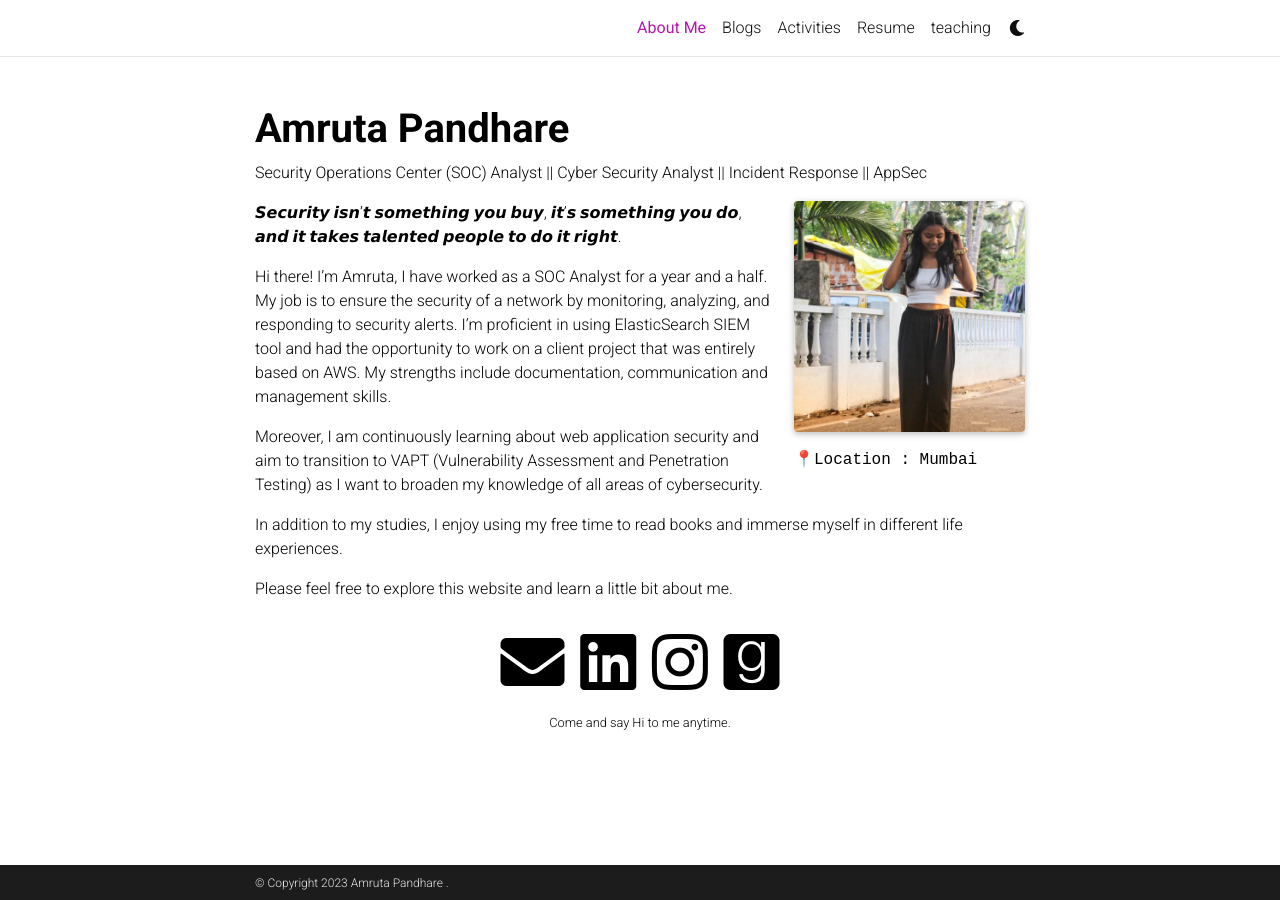
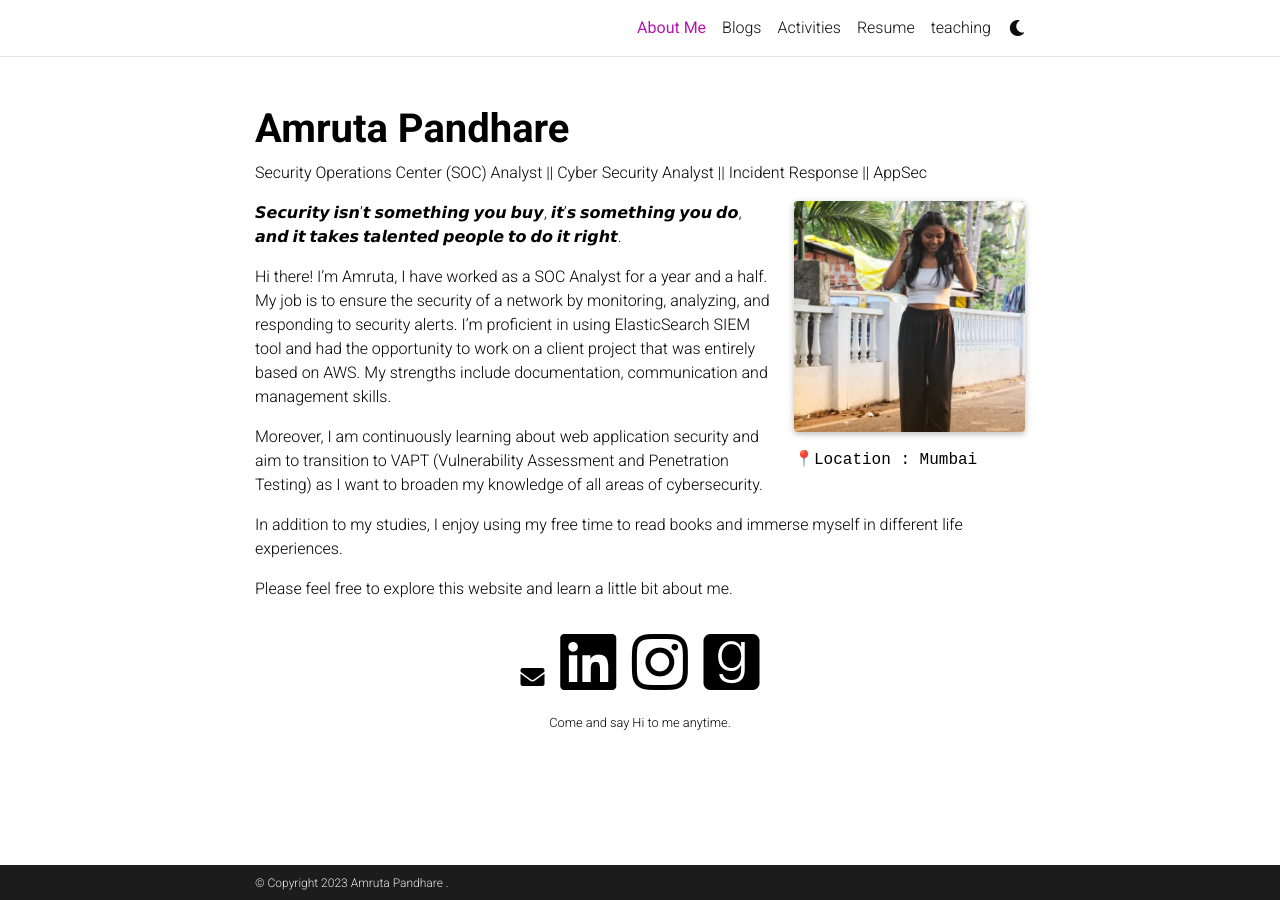
Before and after one commit to AmrutaPandhare/AmrutaPandhare.github.io, a Jekyll site: the page built from _pages/about.md, in a window 1280 px wide. Built offline with Jekyll 4.4.1, drawn with Linux system fonts in a browser that asks for light colours; full-size pictures stand in for the smaller copies a plugin makes; comment, search, counter and statistics services are not loaded; a style sheet for code colours, icons or effects is not loaded.

Commit message:
Update social.html

```diff
--- a/_includes/social.html
+++ b/_includes/social.html
@@ -1,5 +1,5 @@
             {%- if site.email -%}
-            <a href="mailto:{{ site.email | encode_email }}" title="email"><i class="fas fa-envelope"></i></a>
+            <a href="mailto:{{ site.email | encode_email }}" title="email"><i class="fas fa-envelope" style='font-size:24px'></i></a>
             {% endif %}
             {%- if site.linkedin_username -%}
             <a href="https://www.linkedin.com/in/amruta-pandhare-283bb91a8/" title="LinkedIn"><i class="fab fa-linkedin"></i></a>
```
